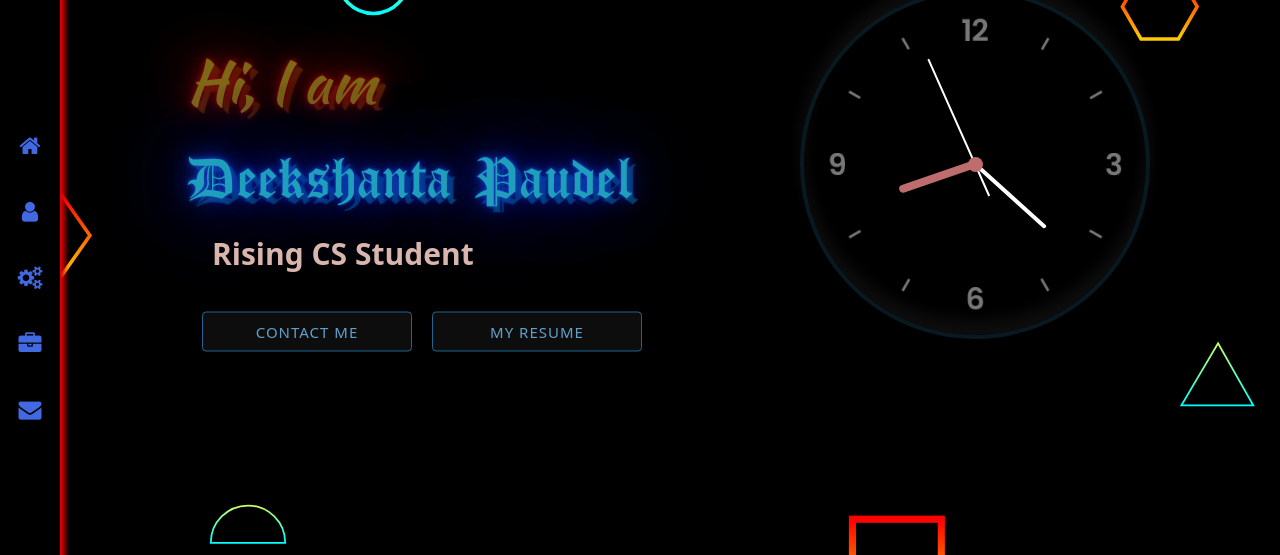
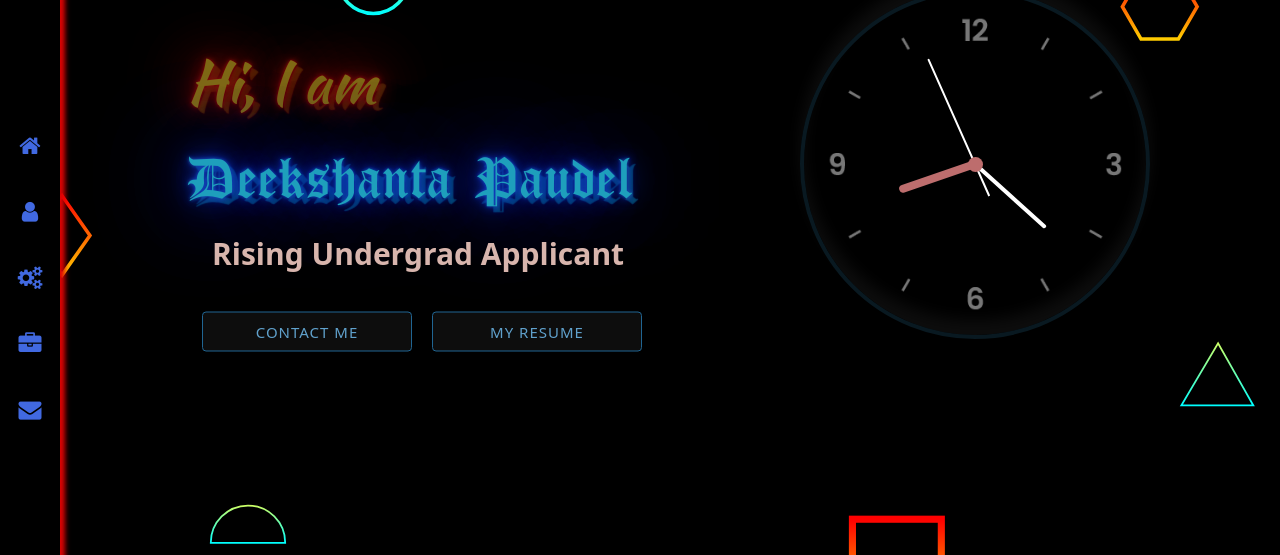
Before and after one commit to dpdl-8080/Personal-Portfolio, a plain HTML site: page index.html in a window 1280 px wide. Shown: the part 111-666 px from the top of the page. Drawn offline with nearby package versions, Linux system fonts and the light colour scheme.

Commit message:
changed intro text

```diff
--- a/index.html
+++ b/index.html
@@ -57,7 +57,7 @@
 
             <h1 class="neon">Hi, I am</h1><br>
             <h1 class="flux">Deekshanta Paudel</h1>
-            <p>Rising CS Student</p>
+            <p>Rising Undergrad Applicant</p>
             <div class="buttons">
                 <a href="Contact.html" class="a"><button class="btn">Contact Me</button></a>
                 <a href="./images/Deekshanta Paudel.pdf" class="a" download="Deekshanta_Paudel_Resume.pdf"><button class="btn">My Resume</button></a>
```
